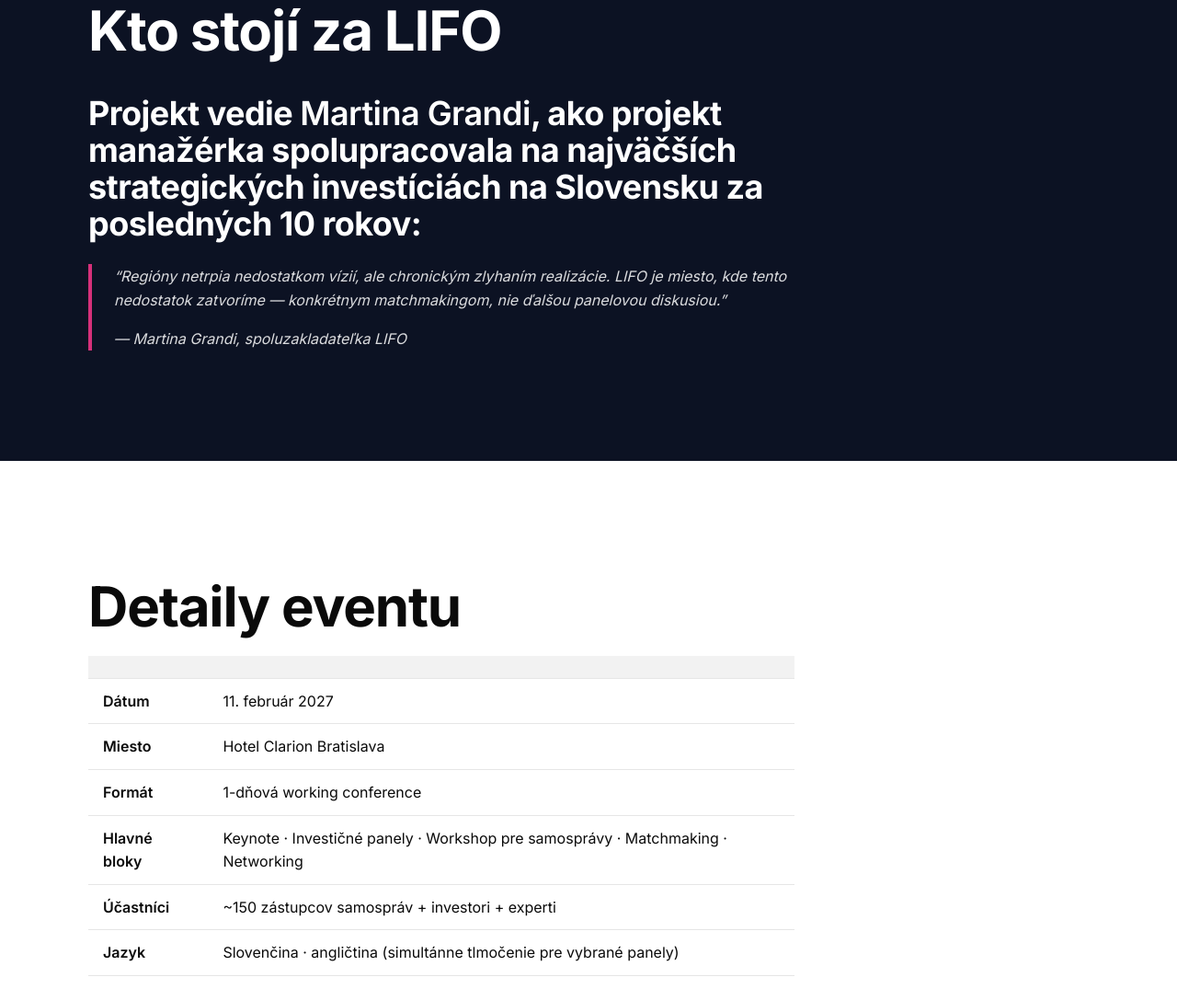
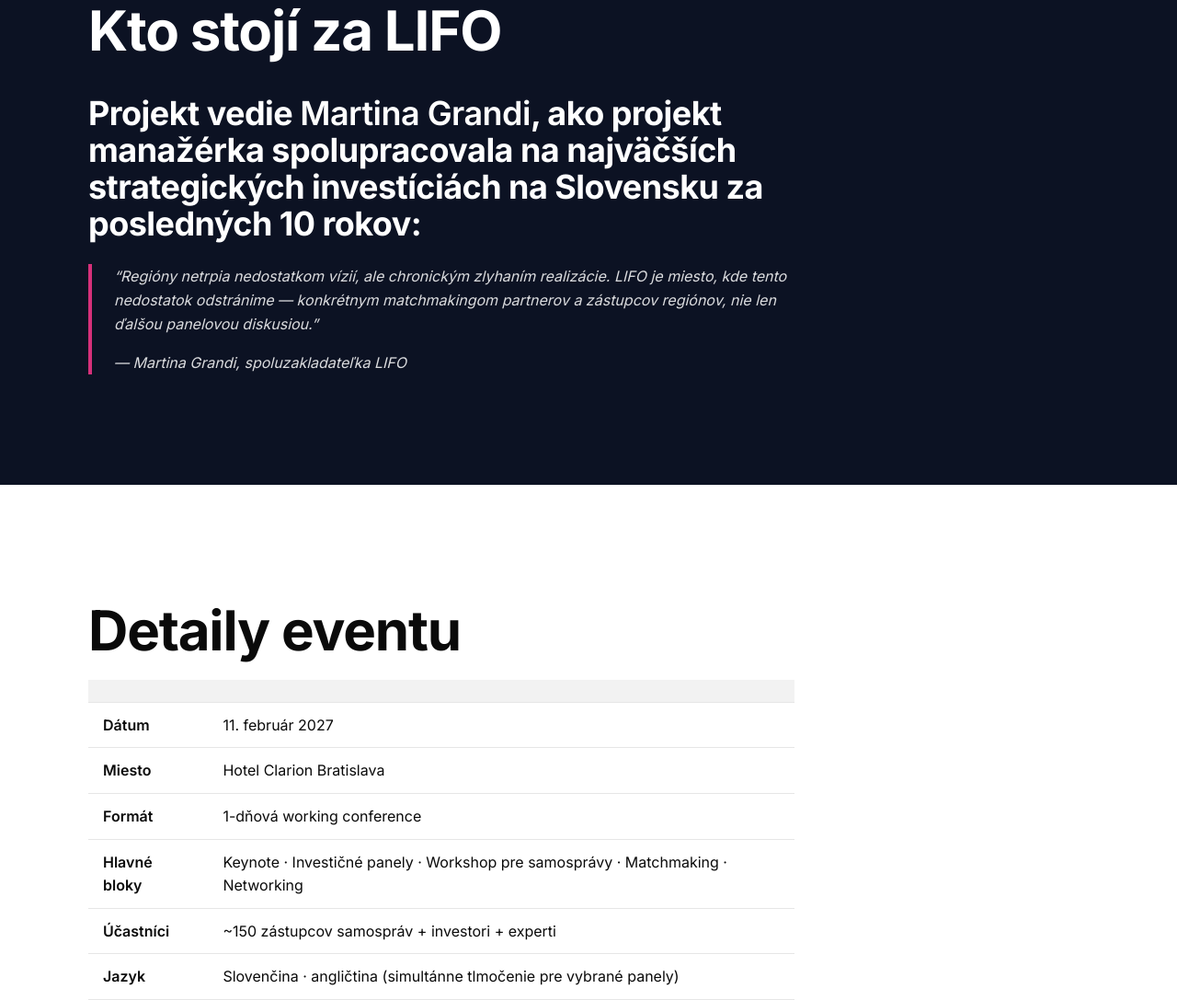
Before and after one commit to martinakovacovagrandi-coder/lifo-website, an Astro site: page / in a window 1280 px wide. Shown: the part 4891-5978 px from the top of the page at 92% size. Built offline with nearby package versions, Linux system fonts and the light colour scheme; Astro itself is replaced by a stand-in of ours.

Commit message:
Update about-organizer.md

```diff
--- a/src/content/pages/sk/about-organizer.md
+++ b/src/content/pages/sk/about-organizer.md
@@ -9,7 +9,7 @@
 
 Projekt vedie **Martina Grandi**, ako projekt manažérka spolupracovala na najväčších strategických investíciách na Slovensku za posledných 10 rokov:
 ---
-> "Regióny netrpia nedostatkom vízií, ale chronickým zlyhaním realizácie. LIFO je miesto, kde tento nedostatok zatvoríme — konkrétnym matchmakingom, nie ďalšou panelovou diskusiou."
+> "Regióny netrpia nedostatkom vízií, ale chronickým zlyhaním realizácie. LIFO je miesto, kde tento nedostatok odstránime — konkrétnym matchmakingom partnerov a zástupcov regiónov, nie len ďalšou panelovou diskusiou."
 >
 > *— Martina Grandi, spoluzakladateľka LIFO*
 >
```
